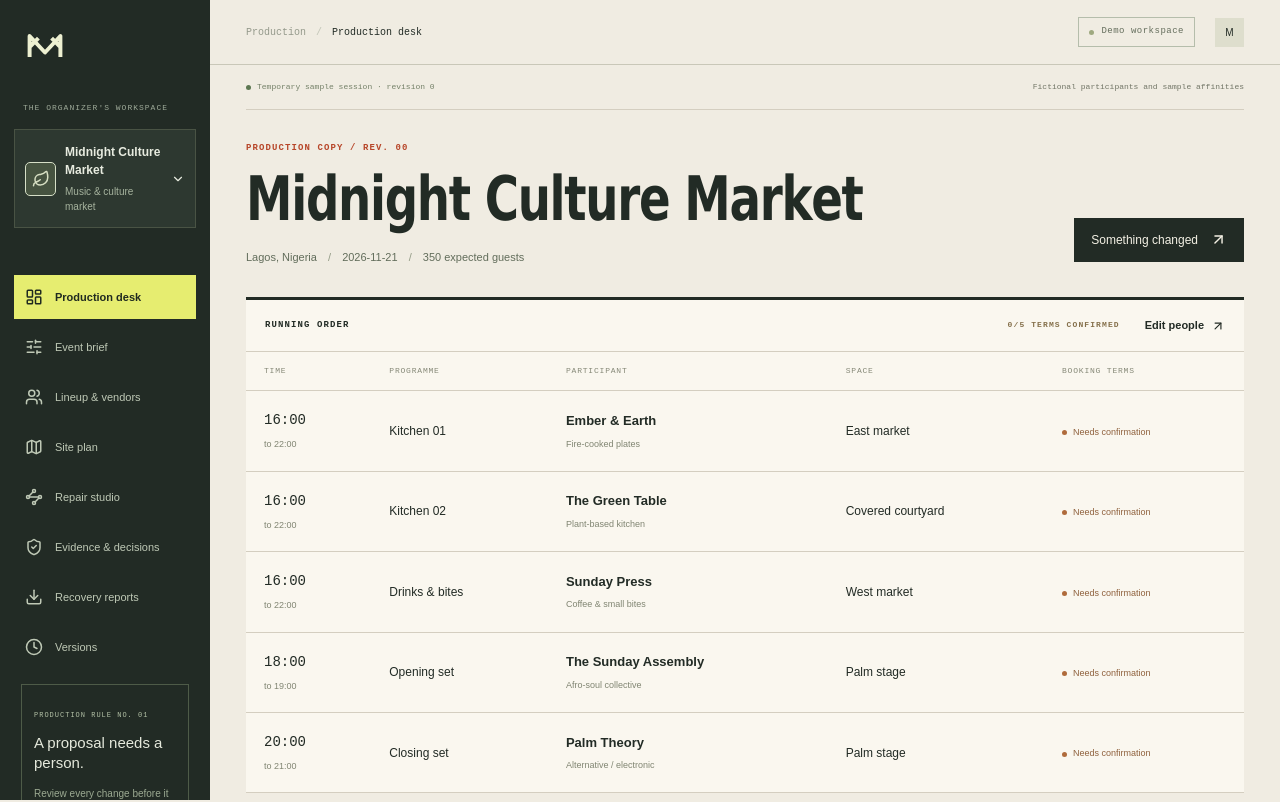
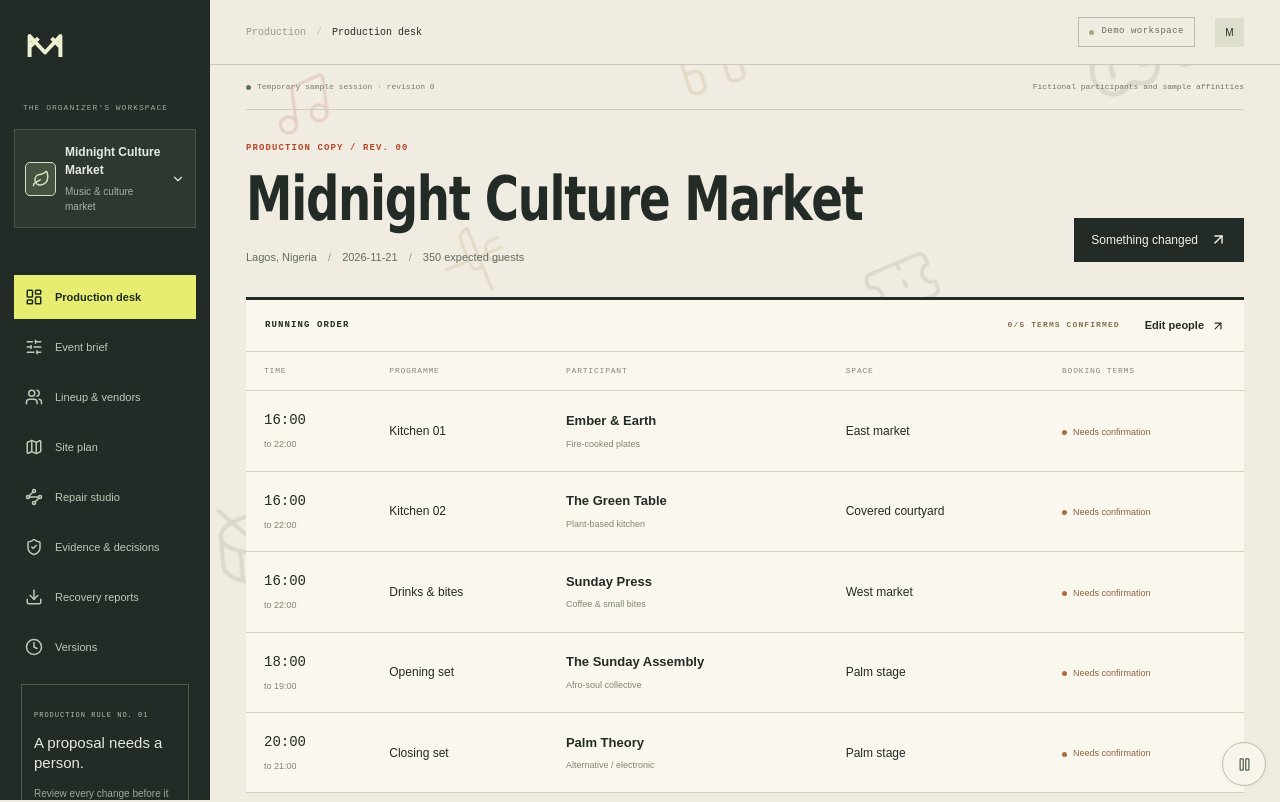
Before and after one commit to Tajudeeen/mend, a Next.js app: page /demo in a window 1280 px wide. Shown: the top 802 px of the page. Built offline with nearby package versions, Linux system fonts and the light colour scheme.

Commit message:
Add a continuous music and market backdrop across MEND

```diff
--- /dev/null
+++ b/app/event-atmosphere.css
@@ -0,0 +1,139 @@
+/* Event ephemera printed lightly into the paper, below every working surface. */
+.mend-document {
+  position: relative;
+  isolation: isolate;
+}
+.mend-front {
+  background: transparent;
+}
+.event-atmosphere {
+  position: fixed;
+  inset: 0;
+  z-index: -1;
+  overflow: hidden;
+  overflow: clip;
+  pointer-events: none;
+  user-select: none;
+  contain: strict;
+}
+.event-motif {
+  position: absolute;
+  width: var(--motif-size);
+  height: var(--motif-size);
+  margin-left: calc(var(--motif-size) / -2);
+  margin-top: calc(var(--motif-size) / -2);
+  opacity: 0.17;
+  animation: event-drift var(--motif-duration) ease-in-out var(--motif-delay)
+    infinite alternate;
+}
+.event-motif-rust {
+  color: #b74629;
+}
+.event-motif-sage {
+  color: #6b8063;
+}
+.event-motif-ochre {
+  color: #aa813c;
+}
+.event-motif-drawing {
+  display: block;
+  width: 100%;
+  height: 100%;
+  transform: rotate(var(--motif-tilt));
+  animation: event-sway calc(var(--motif-duration) * 0.7) ease-in-out
+    var(--motif-delay) infinite alternate;
+}
+.event-motif-drawing svg {
+  display: block;
+  width: 100%;
+  height: 100%;
+}
+.event-motif-record {
+  animation: event-record-turn 64s linear infinite;
+}
+.event-atmosphere[data-paused="true"] .event-motif,
+.event-atmosphere[data-paused="true"] .event-motif-drawing,
+html[data-mend-motion="paused"] .event-motif,
+html[data-mend-motion="paused"] .event-motif-drawing {
+  animation-play-state: paused;
+}
+.mend-document:has(.shell) .event-atmosphere {
+  left: 210px;
+}
+.event-motion-toggle {
+  position: fixed;
+  z-index: 36;
+  bottom: calc(14px + env(safe-area-inset-bottom, 0px));
+  right: calc(14px + env(safe-area-inset-right, 0px));
+  display: grid;
+  place-items: center;
+  width: 44px;
+  height: 44px;
+  border: 1px solid #b9bcaa;
+  border-radius: 50%;
+  background: #f8f5ec;
+  color: #52614b;
+  box-shadow: 0 2px 8px #222b2509;
+}
+.event-motion-toggle:hover {
+  background: #e6e9d4;
+}
+.mend-document:has(.modal-backdrop) .event-motion-toggle {
+  visibility: hidden;
+}
+@keyframes event-drift {
+  from {
+    transform: translate3d(-14px, 18px, 0);
+  }
+  to {
+    transform: translate3d(20px, -26px, 0);
+  }
+}
+@keyframes event-sway {
+  from {
+    transform: rotate(calc(var(--motif-tilt) - 7deg));
+  }
+  to {
+    transform: rotate(calc(var(--motif-tilt) + 9deg));
+  }
+}
+@keyframes event-record-turn {
+  to {
+    transform: rotate(360deg);
+  }
+}
+@media (max-width: 1150px) {
+  .mend-document:has(.shell) .event-atmosphere {
+    left: 190px;
+  }
+}
+@media (max-width: 760px) {
+  .mend-document:has(.shell) .event-atmosphere {
+    left: 0;
+  }
+  .event-motif {
+    width: calc(var(--motif-size) * 0.72);
+    height: calc(var(--motif-size) * 0.72);
+    margin-left: calc(var(--motif-size) * -0.36);
+    margin-top: calc(var(--motif-size) * -0.36);
+    opacity: 0.14;
+  }
+  .event-motif:nth-child(n + 9) {
+    display: none;
+  }
+}
+@media (prefers-reduced-motion: reduce) {
+  .event-motif,
+  .event-motif-drawing {
+    animation: none;
+  }
+  .event-motion-toggle {
+    display: none;
+  }
+}
+@media print {
+  .event-atmosphere,
+  .event-motion-toggle {
+    display: none;
+  }
+}
--- a/app/layout.tsx
+++ b/app/layout.tsx
@@ -1,8 +1,10 @@
 import SplashScreen from "@/components/mend/splash-screen";
 import AppFooter from "@/components/mend/app-footer";
+import EventAtmosphere from "@/components/mend/event-atmosphere";
 import type { Metadata } from "next";
 import "./globals.css";
 import "./mend-desk.css";
+import "./event-atmosphere.css";
 export const metadata: Metadata = {
   title: "MEND | Keep the feeling. Repair the plan.",
   description:
@@ -19,7 +21,7 @@ export default function RootLayout({
       <head>
         <script
           dangerouslySetInnerHTML={{
-            __html: `try{if(sessionStorage.getItem("mend.intro.v1")==="seen"||window.matchMedia("(prefers-reduced-motion: reduce)").matches){document.documentElement.dataset.mendIntro="skip"}}catch{}`,
+            __html: `try{if(sessionStorage.getItem("mend.intro.v1")==="seen"||window.matchMedia("(prefers-reduced-motion: reduce)").matches){document.documentElement.dataset.mendIntro="skip"}}catch{}try{if(sessionStorage.getItem("mend.motion.v1")==="paused"){document.documentElement.dataset.mendMotion="paused"}}catch{}`,
           }}
         />
       </head>
@@ -29,6 +31,7 @@ export default function RootLayout({
           <style>{`.mend-splash{display:none!important}`}</style>
         </noscript>
         <div id="mend-document" className="mend-document" tabIndex={-1}>
+          <EventAtmosphere />
           <div className="mend-page-content">{children}</div>
           <AppFooter />
         </div>
--- /dev/null
+++ b/components/mend/event-atmosphere.tsx
@@ -0,0 +1,230 @@
+"use client";
+
+import { useSyncExternalStore, type CSSProperties } from "react";
+import {
+  Music,
+  Music2,
+  Guitar,
+  Drum,
+  Headphones,
+  MicVocal,
+  UtensilsCrossed,
+  Store,
+  Ticket,
+  Disc3,
+  Pause,
+  Play,
+} from "lucide-react";
+
+// Fixed placements keep the server and browser render identical. Motion uses
+// CSS transforms only, with no timers, canvas, scroll listeners or network work.
+const motifs = [
+  {
+    Icon: Music,
+    x: 8,
+    y: 14,
+    size: 64,
+    tilt: -15,
+    duration: 27,
+    delay: -9,
+    tone: "rust",
+  },
+  {
+    Icon: Guitar,
+    x: 86,
+    y: 10,
+    size: 104,
+    tilt: 24,
+    duration: 36,
+    delay: -18,
+    tone: "sage",
+  },
+  {
+    Icon: Drum,
+    x: 4,
+    y: 69,
+    size: 88,
+    tilt: -12,
+    duration: 33,
+    delay: -12,
+    tone: "sage",
+  },
+  {
+    Icon: Music2,
+    x: 94,
+    y: 51,
+    size: 58,
+    tilt: 18,
+    duration: 24,
+    delay: -5,
+    tone: "rust",
+  },
+  {
+    Icon: Disc3,
+    x: 69,
+    y: 83,
+    size: 90,
+    tilt: 0,
+    duration: 38,
+    delay: -21,
+    tone: "sage",
+    record: true,
+  },
+  {
+    Icon: Headphones,
+    x: 47,
+    y: 7,
+    size: 75,
+    tilt: -21,
+    duration: 32,
+    delay: -7,
+    tone: "ochre",
+  },
+  {
+    Icon: MicVocal,
+    x: 89,
+    y: 78,
+    size: 92,
+    tilt: -23,
+    duration: 31,
+    delay: -15,
+    tone: "rust",
+  },
+  {
+    Icon: Music,
+    x: 27,
+    y: 88,
+    size: 55,
+    tilt: 12,
+    duration: 26,
+    delay: -13,
+    tone: "ochre",
+  },
+  {
+    Icon: UtensilsCrossed,
+    x: 24,
+    y: 34,
+    size: 60,
+    tilt: 14,
+    duration: 35,
+    delay: -23,
+    tone: "ochre",
+  },
+  {
+    Icon: Ticket,
+    x: 65,
+    y: 35,
+    size: 76,
+    tilt: -25,
+    duration: 29,
+    delay: -11,
+    tone: "sage",
+  },
+  {
+    Icon: Store,
+    x: 47,
+    y: 67,
+    size: 79,
+    tilt: 9,
+    duration: 39,
+    delay: -19,
+    tone: "sage",
+  },
+  {
+    Icon: Music2,
+    x: 9,
+    y: 44,
+    size: 45,
+    tilt: 17,
+    duration: 25,
+    delay: -16,
+    tone: "rust",
+  },
+  {
+    Icon: Music,
+    x: 75,
+    y: 60,
+    size: 42,
+    tilt: -13,
+    duration: 30,
+    delay: -20,
+    tone: "ochre",
+  },
+  {
+    Icon: Guitar,
+    x: 41,
+    y: 96,
+    size: 100,
+    tilt: 36,
+    duration: 40,
+    delay: -27,
+    tone: "rust",
+  },
+];
+const artwork = motifs.map(
+  ({ Icon, x, y, size, tilt, duration, delay, tone, record }, i) => (
+    <span
+      key={i}
+      className={`event-motif event-motif-${tone}`}
+      style={
+        {
+          left: `${x}%`,
+          top: `${y}%`,
+          "--motif-size": `${size}px`,
+          "--motif-tilt": `${tilt}deg`,
+          "--motif-duration": `${duration}s`,
+          "--motif-delay": `${delay}s`,
+        } as CSSProperties
+      }
+    >
+      <span
+        className={`event-motif-drawing${record ? " event-motif-record" : ""}`}
+      >
+        <Icon strokeWidth={1.15} aria-hidden="true" focusable="false" />
+      </span>
+    </span>
+  ),
+);
+
+function subscribe(callback: () => void) {
+  window.addEventListener("mend:motion-change", callback);
+  return () => window.removeEventListener("mend:motion-change", callback);
+}
+const readPaused = () =>
+  document.documentElement.dataset.mendMotion === "paused";
+const serverPaused = () => false;
+
+export default function EventAtmosphere() {
+  const paused = useSyncExternalStore(subscribe, readPaused, serverPaused);
+  return (
+    <>
+      <div className="event-atmosphere" aria-hidden="true" data-paused={paused}>
+        {artwork}
+      </div>
+      <button
+        className="event-motion-toggle"
+        type="button"
+        aria-label={
+          paused ? "Resume background motion" : "Pause background motion"
+        }
+        title={paused ? "Resume background motion" : "Pause background motion"}
+        onClick={() => {
+          const next = paused ? "playing" : "paused";
+          document.documentElement.dataset.mendMotion = next;
+          try {
+            sessionStorage.setItem("mend.motion.v1", next);
+          } catch {
+            /* Motion can still be paused when storage is unavailable. */
+          }
+          window.dispatchEvent(new Event("mend:motion-change"));
+        }}
+      >
+        {paused ? (
+          <Play size={15} aria-hidden="true" />
+        ) : (
+          <Pause size={15} aria-hidden="true" />
+        )}
+      </button>
+    </>
+  );
+}
```
